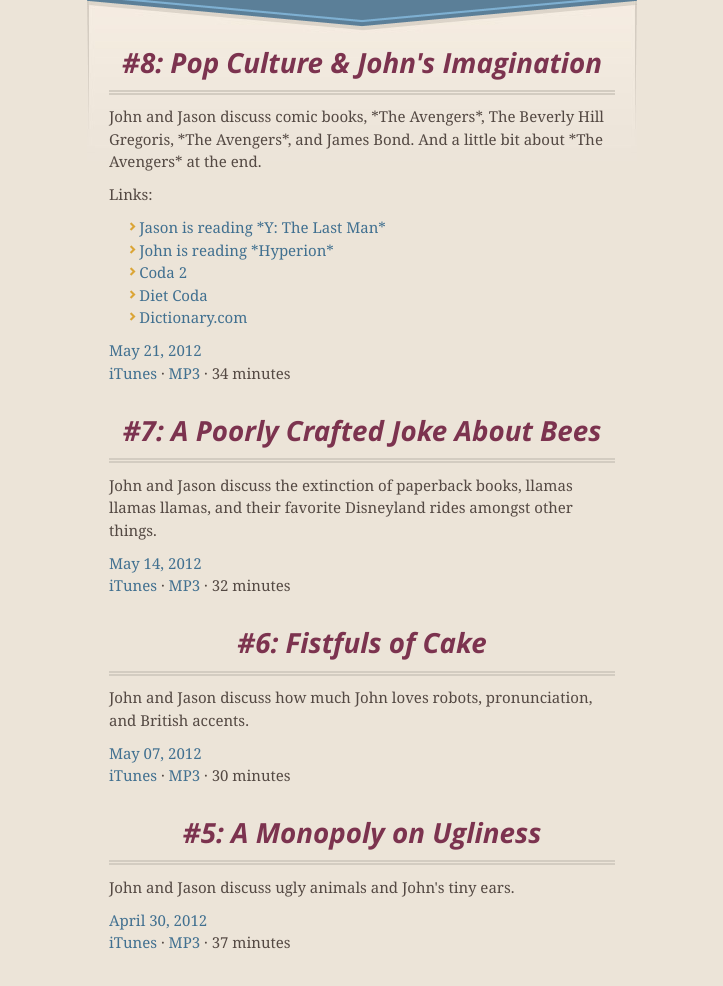
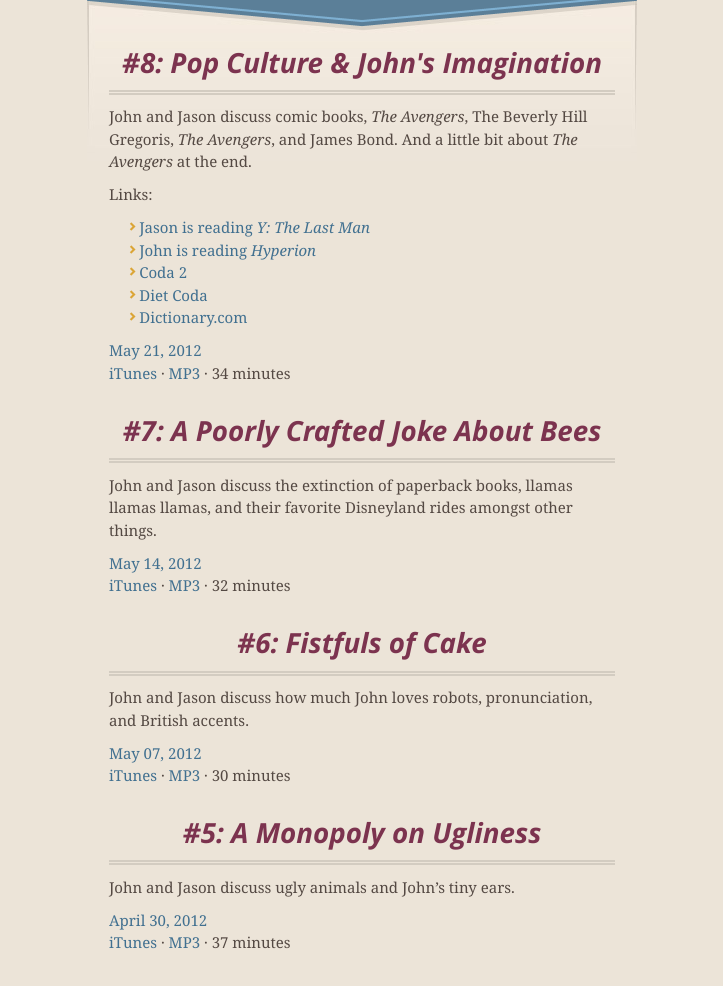
Before and after one commit to jasongregori/podcast, a Jekyll site: the page built from index.html, in a window 1280 px wide and 1400 px high. Shown: the part 184-1170 px from the top of the window, without its empty margins (278-1001 px from the left). Built offline with Jekyll 4.4.1, drawn with Linux system fonts in a browser that asks for light colours; nearby versions of some CDN libraries; some of the changed lines change nothing that is shown; some of the changed text lies outside the part shown.

Commit message:
do post_content include in markdown

```diff
--- a/_includes/post_content.html
+++ b/_includes/post_content.html
@@ -1,12 +1,18 @@
-<p>{{ post.desc }}</p>
+{% capture post_content %}
 
 {{ post.content }}
+{{ post.desc }}
+
 
 {% if post.links %}
-<p>Links:</p>
-<ul>
-  {% for link in post.links %}
-    <li><a href="{{ link.l }}">{{ link.n }}</a></li>
-  {% endfor %}
-</ul>
+
+Links:
+
+{% for link in post.links %}- [{{ link.n }}]({{ link.l }})
+{% endfor %}
+
 {% endif %}
+
+{% endcapture %}
+
+{{ post_content | markdownify }}
```
